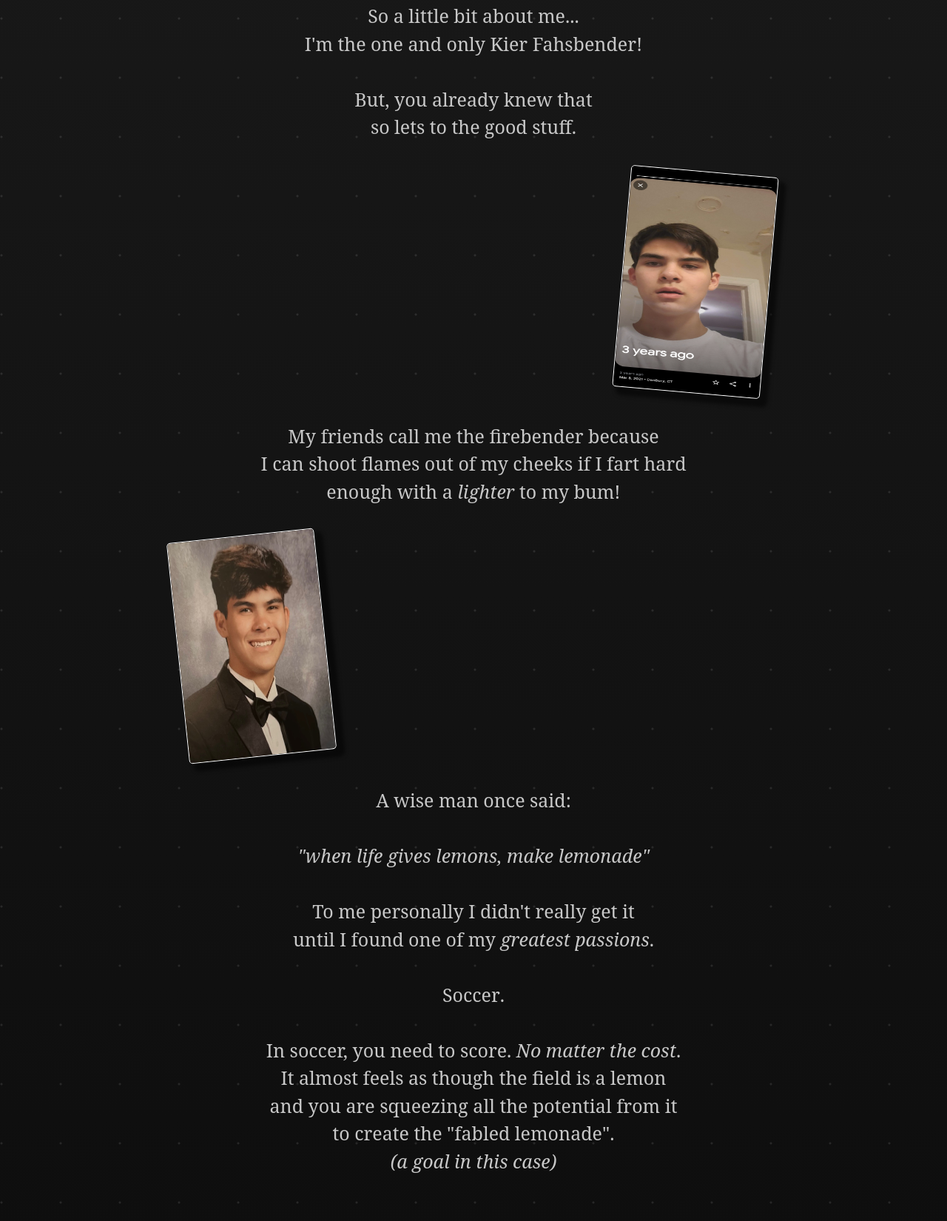
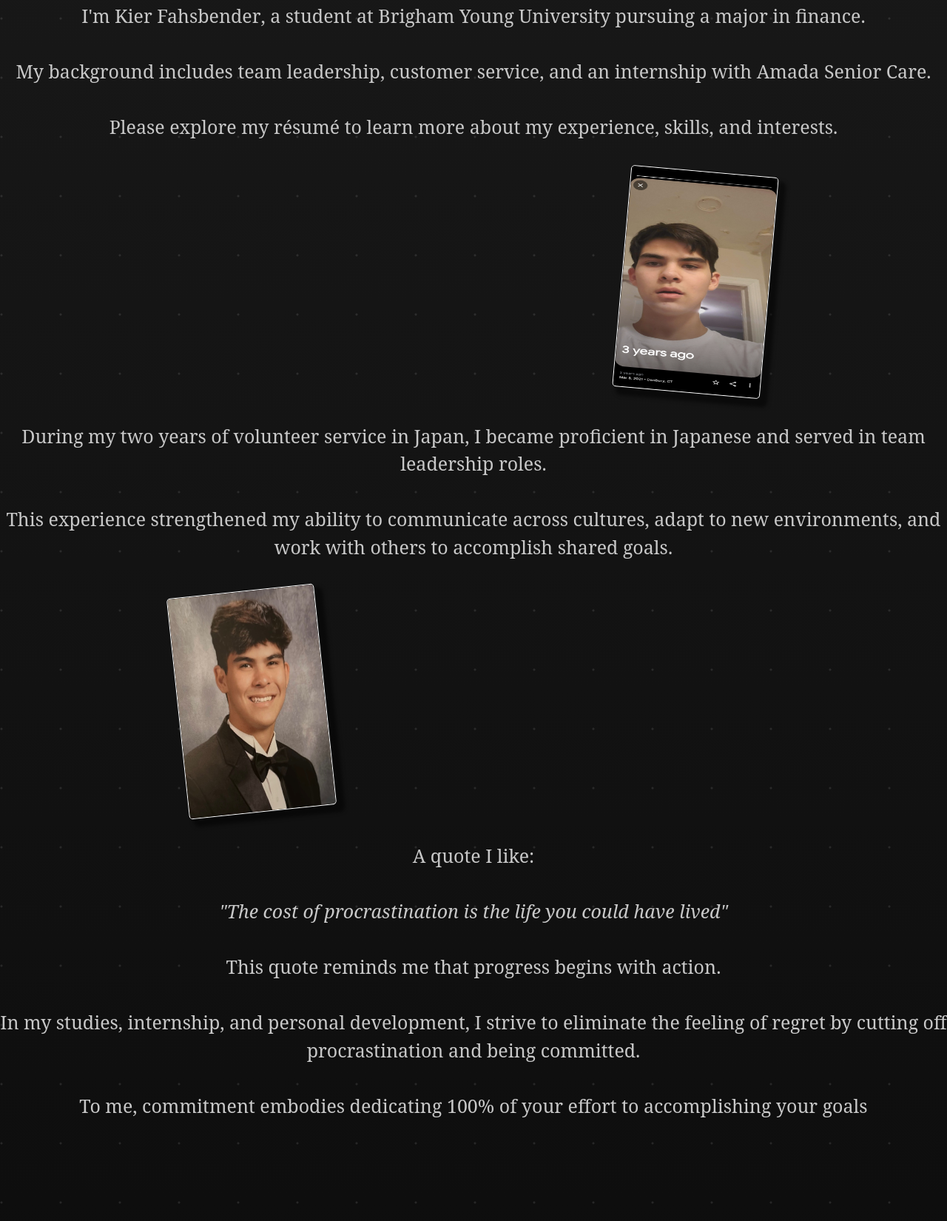
Before and after one commit to KierFah/KierFah.github.io, a plain HTML site: page index.html in a window 1280 px wide. Shown: the part 1147-2797 px from the top of the page at 74% size. Drawn offline with Linux system fonts and the light colour scheme; a web font is replaced by a local one.

Commit message:
Update index.html

```diff
--- a/index.html
+++ b/index.html
@@ -40,7 +40,7 @@
                 <div id="title">Kier Fahsbender</div>
             </div>
             <div id="subtitle-mask">
-                <div id="subtitle">Hey, I'm Kier Fahsbender!<br />Welcome to my life</div>
+                <div id="subtitle">Hey, I'm Kier Fahsbender!<br />Welcome to my Website!</div>
             </div>
         </header>
 
@@ -49,32 +49,24 @@
                 <img id="img1" class="personal-img" src="./public/img/me-and-the-boi.jpeg" width="200px" height="300px"/>
                 <img id="img2" class="personal-img" src="./public/img/polaroid-style.jpeg" width="200px" height="300px"/>
                 <span id="txt1">
-                    So a little bit about me...<br />
-                    I'm the one and only <strong>Kier Fahsbender</strong>!<br /><br />
-                    But, you already knew that<br />
-                    so lets to the good stuff.<br />
+                    I'm <strong>Kier Fahsbender</strong>, a student at Brigham Young University pursuing a major in finance.<br /><br />
+                    My background includes team leadership, customer service, and an internship with Amada Senior Care.<br /><br />
+                    Please explore my résumé to learn more about my experience, skills, and interests. <br />
                 </span>
 
                 <img id="img3" class="personal-img" src="./public/img/snapchat-style.jpeg" width="200px" height="300px"/>
                 <span id="txt2">
-                    My friends call me the firebender because<br />
-                    I can <strong>shoot flames</strong> out of my cheeks if I fart hard<br />
-                    enough with a <i>lighter</i> to my bum!
+                    During my two years of volunteer service in Japan, I became proficient in Japanese and served in team leadership roles.<br /><br />
+                    This experience strengthened my ability to communicate across cultures, adapt to new environments, and work with others to accomplish shared goals.
                 </span>
                 <img id="img4" class="personal-img" src="./public/img/yearbook-style.jpeg" width="200px" height="300px"/>
                 <span id="txt3">
-                    <strong>A wise man once said:</strong><br /><br />
-                    <i>"when life gives lemons, make lemonade"</i><br /><br />
-                    To me personally I didn't really get it<br />
-                    until I found one of my <i>greatest passions</i>.<br />
-                    <br />
-                    <strong>Soccer</strong>.<br />
-                    <br />
-                    In soccer, you need to score. <i>No matter the cost</i>.<br />
-                    It almost feels as though the field is a <strong>lemon</strong><br />
-                    and you are squeezing all the potential from it<br />
-                    to create the "<strong>fabled lemonade</strong>".<br />
-                    <i>(a goal in this case)</i>
+                    <strong>A quote I like:</strong><br /><br />
+                    <i>"The cost of procrastination is the life you could have lived"</i><br /><br />
+                    This quote reminds me that progress begins with action.<br /><br />
+                    In my studies, internship, and personal development, I strive to eliminate the feeling of regret by cutting off procrastination and being committed.<br /><br />
+
+                    To me, commitment embodies dedicating 100% of your effort to accomplishing your goals
                 </span>
             </div>
 
```
